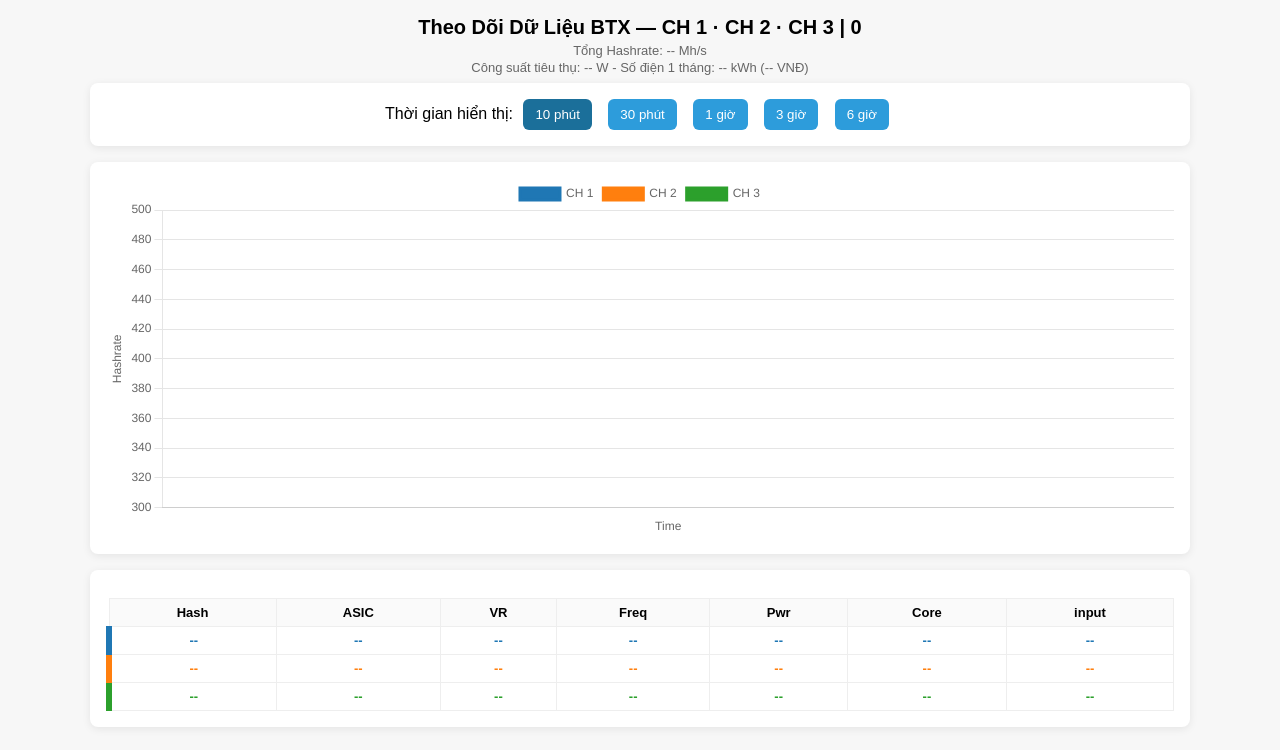
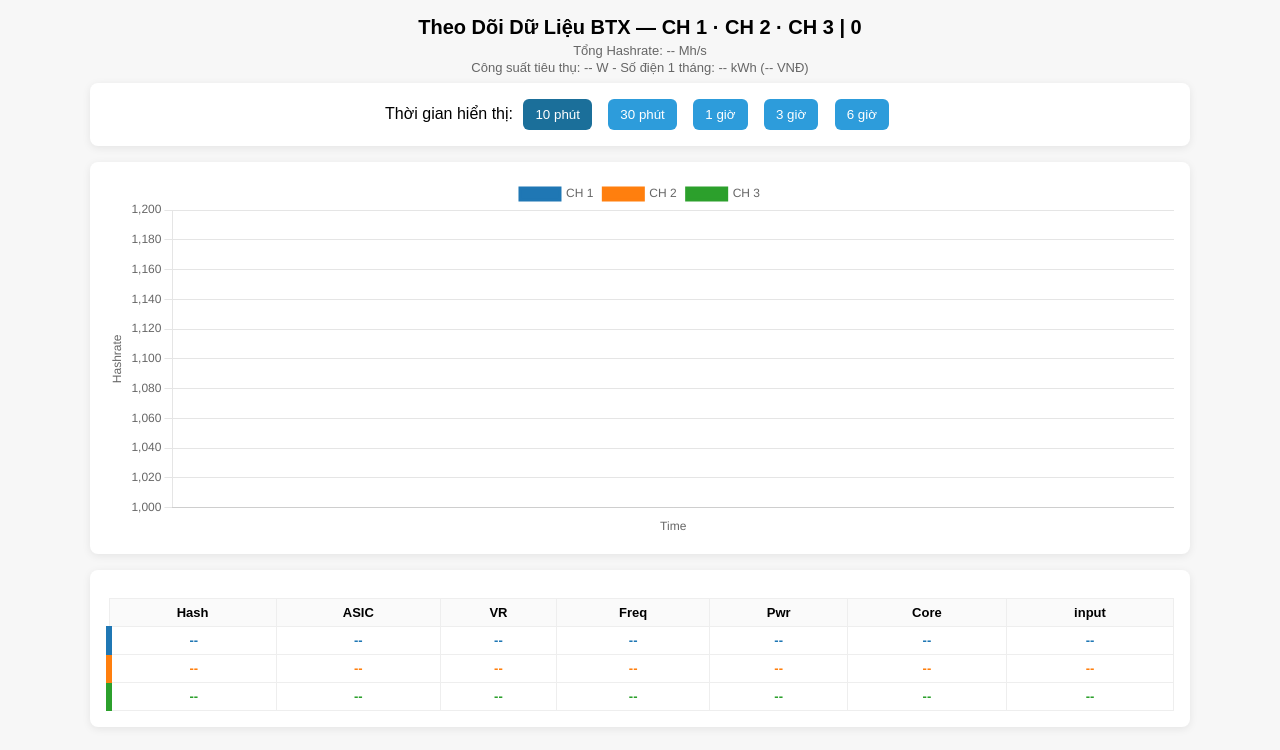
Before and after one commit to hoangminhhp234/GiaPha, a plain HTML site: page vuong.html in a window 1280 px wide. Drawn offline with nearby package versions, Linux system fonts and the light colour scheme; no server answers.

Commit message:
Update vuong.html

```diff
--- a/vuong.html
+++ b/vuong.html
@@ -249,7 +249,7 @@ function renderChart(labels, datasets) {
     spanGaps: true
   }));
 
-  const FIXED_YMIN = 300;
+  const FIXED_YMIN = 1000;
   const DEFAULT_SPAN = 200;
   const gmax = globalMaxFromDatasets(datasets);
 
```
